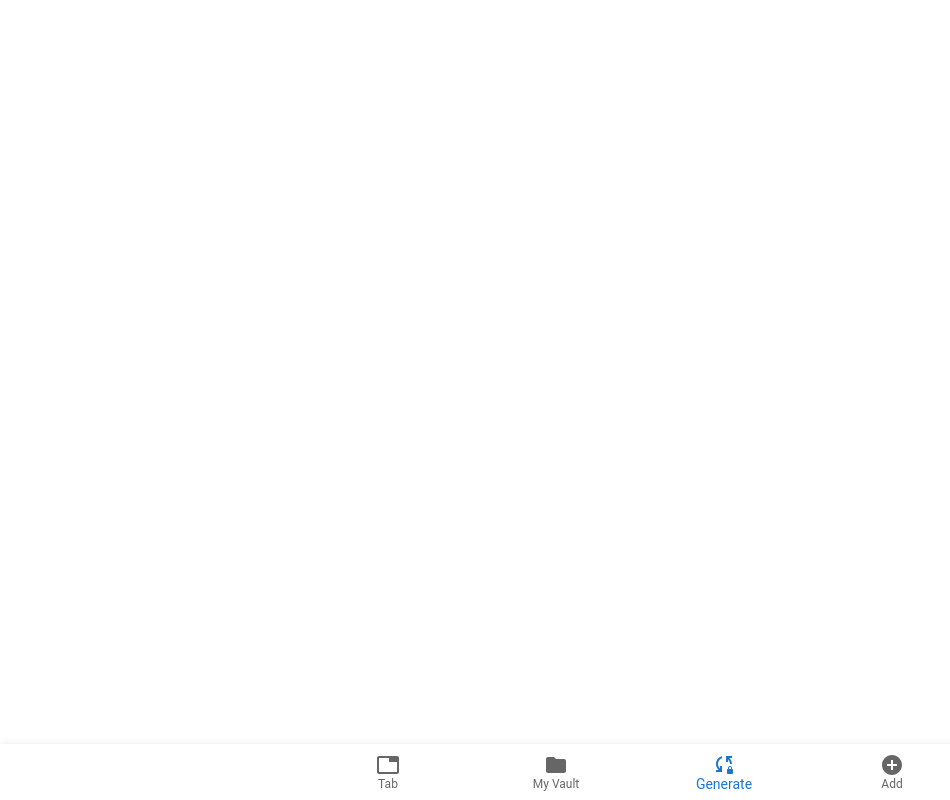
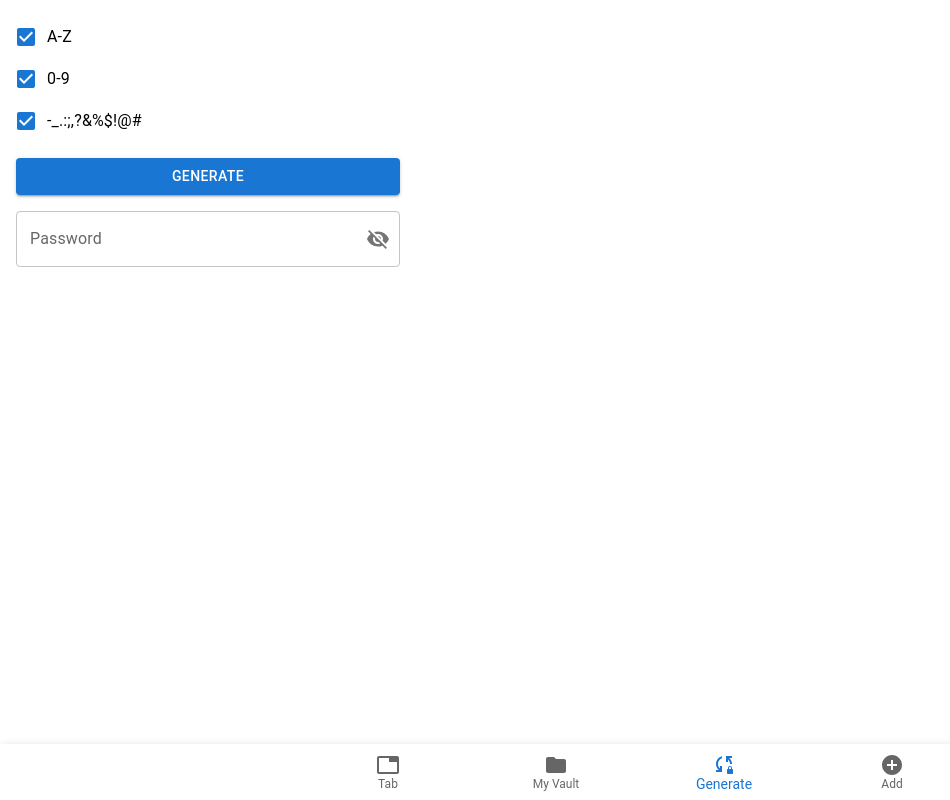
Before and after one commit to SEcube-Project/Browser-Password-Manager, a React app in the folder Chrome Extension/: page / in a window 1280 px wide. Both pictures are taken after a click on the button "Generate". Shown: the whole page, without its empty margins (0-950 px from the left). Built offline with nearby package versions, Linux system fonts and the light colour scheme; the HTML template or start-up script is replaced by a standard one.

Commit message:
Completed generate menu, add menu, my vault and tab. Some fix to improve readability still on going

```diff
--- a/Chrome Extension/src/popup/app.tsx
+++ b/Chrome Extension/src/popup/app.tsx
@@ -1,10 +1,15 @@
+import { Box } from "@mui/material";
 import React, { useEffect } from "react";
-import FixedBottomNavigation from "./components/fixed-bottom-navigation";
+import FixedBottomNavigation from "./components/main";
 
 const App: React.FC<{}> = () => {
-  return <div>
-    <FixedBottomNavigation />
-  </div>;
+  return (
+    <div>
+      <Box sx={{maxWidth: 400, maxHeight: 400}}>
+        <FixedBottomNavigation />
+      </Box>
+    </div>
+  );
 };
 
 export default App;
--- /dev/null
+++ b/Chrome Extension/src/popup/components/add-password.tsx
@@ -0,0 +1,126 @@
+import Visibility from "@mui/icons-material/Visibility";
+import VisibilityOff from "@mui/icons-material/VisibilityOff";
+import {
+  Box,
+  FormControl,
+  InputLabel,
+  OutlinedInput,
+  InputAdornment,
+  IconButton,
+  Button,
+  Stack,
+} from "@mui/material";
+import { VariantType, useSnackbar, SnackbarProvider } from "notistack";
+import React, { useState } from "react";
+import {
+  getStoredOptions,
+  LocalStorageOptions,
+  setStoredOptions,
+} from "../../utils/storage";
+
+export default function AddPasswordElement() {
+  const [username, setUsername] = useState("");
+  const [password, setPassword] = useState("");
+  const [url, setUrl] = useState("");
+  const [showPassword, setShowPassword] = useState(false);
+
+  const handleClickShowPassword = () => {
+    setShowPassword(!showPassword);
+  };
+
+  const handleMouseDownPassword = (
+    event: React.MouseEvent<HTMLButtonElement>
+  ) => {
+    event.preventDefault();
+  };
+
+  const handlePasswordChange = (event) => {
+    setPassword(event.target.value);
+  };
+
+  const handleUsernameChange = (event) => {
+    setUsername(event.target.value);
+  };
+
+  const handleUrlChange = (event) => {
+    setUrl(event.target.value);
+  };
+
+  return (
+    <Box
+      sx={{ display: "flex", flexWrap: "wrap", maxWidth: 400, maxHeight: 400 }}
+    >
+      <FormControl
+        sx={{ m: 1, width: "55ch", maxWidth: 400, maxHeight: 400 }}
+        variant="outlined"
+      >
+        <InputLabel htmlFor="outlined-adornment-password">Username</InputLabel>
+        <OutlinedInput
+          id="outlined-adornment-username"
+          value={username}
+          onChange={handleUsernameChange}
+          label="Username"
+        />
+      </FormControl>
+      <FormControl sx={{ m: 1, width: "55ch" }} variant="outlined">
+        <InputLabel htmlFor="outlined-adornment-password">Password</InputLabel>
+        <OutlinedInput
+          id="outlined-adornment-password"
+          type={showPassword ? "text" : "password"}
+          value={password}
+          onChange={handlePasswordChange}
+          endAdornment={
+            <InputAdornment position="end">
+              <IconButton
+                aria-label="toggle password visibility"
+                onClick={handleClickShowPassword}
+                onMouseDown={handleMouseDownPassword}
+                edge="end"
+              >
+                {showPassword ? <VisibilityOff /> : <Visibility />}
+              </IconButton>
+            </InputAdornment>
+          }
+          label="Password"
+        />
+      </FormControl>
+      <FormControl sx={{ m: 1, width: "55ch" }} variant="outlined">
+        <InputLabel htmlFor="outlined-adornment-password">URL</InputLabel>
+        <OutlinedInput
+          id="outlined-adornment-url"
+          value={username}
+          onChange={handleUrlChange}
+          label="URL"
+        />
+      </FormControl>
+      <FormControl sx={{ m: 1, width: "55ch" }} variant="outlined">
+        <IntegrationNotistack />
+      </FormControl>
+    </Box>
+  );
+}
+
+function MyApp() {
+  const { enqueueSnackbar } = useSnackbar();
+
+  const handleClickVariant = (variant: VariantType) => () => {
+    // TODO: Send the value of username, password and url to the backend
+    enqueueSnackbar("Password saved correctly", { variant });
+  };
+
+  return (
+    <React.Fragment>
+      <Button variant="contained" onClick={handleClickVariant("success")}>
+        Save
+      </Button>
+    </React.Fragment>
+  );
+}
+
+function IntegrationNotistack() {
+  return (
+    <SnackbarProvider maxSnack={3}>
+      <MyApp />
+    </SnackbarProvider>
+  );
+}
--- /dev/null
+++ b/Chrome Extension/src/popup/components/current-tab.tsx
@@ -0,0 +1,16 @@
+import { List, ListItem, ListItemText } from "@mui/material";
+import React from "react";
+
+export default function ListPasswordElements(props) {
+    return (
+      <List sx={{ width: 400, height: 400 }}>
+        {props.passwordData?.map(({ username, password, url }, index) => (
+          <ListItem button key={index + url} alignItems="flex-start">
+            <ListItemText primary={username} />
+            <ListItemText primary={password} />
+            <ListItemText primary={url} />
+          </ListItem>
+        ))}
+      </List>
+    );
+  }
--- /dev/null
+++ b/Chrome Extension/src/popup/components/generate-password.tsx
@@ -0,0 +1,100 @@
+import * as React from "react";
+import FormGroup from "@mui/material/FormGroup";
+import FormControlLabel from "@mui/material/FormControlLabel";
+import Checkbox from "@mui/material/Checkbox";
+import {
+  Box,
+  Button,
+  FormControl,
+  IconButton,
+  InputAdornment,
+  InputLabel,
+  OutlinedInput,
+} from "@mui/material";
+import { useSnackbar, VariantType, SnackbarProvider } from "notistack";
+import Visibility from "@mui/icons-material/Visibility";
+import VisibilityOff from "@mui/icons-material/VisibilityOff";
+import { useState } from "react";
+
+export default function GeneratePasswordElement() {
+  return <CheckboxLabels />;
+}
+
+function CheckboxLabels() {
+  const [showPassword, setShowPassword] = useState(true);
+  const [password, setPassword] = useState("");
+
+  const handleClickShowPassword = () => {
+    setShowPassword(!showPassword);
+  };
+
+  const handleMouseDownPassword = (
+    event: React.MouseEvent<HTMLButtonElement>
+  ) => {
+    event.preventDefault();
+  };
+
+  function MyApp() {
+    const handleClick = () => {
+      setPassword("ciao come stai");
+      // TODO: Send the parameters to generate the password to the backend
+    };
+
+    return (
+      <React.Fragment>
+        <Button variant="contained" onClick={handleClick}>
+          Generate
+        </Button>
+      </React.Fragment>
+    );
+  }
+
+  function IntegrationNotistack() {
+    return (
+      <SnackbarProvider maxSnack={3}>
+        <MyApp />
+      </SnackbarProvider>
+    );
+  }
+
+  return (
+    <Box
+      sx={{ display: "flex", flexWrap: "wrap", maxWidth: 400, maxHeight: 400 }}
+    >
+      <FormControl sx={{ m: 1, width: "55ch" }} variant="outlined">
+        <FormControlLabel control={<Checkbox defaultChecked />} label="A-Z" />
+        <FormControlLabel control={<Checkbox defaultChecked />} label="0-9" />
+        <FormControlLabel
+          control={<Checkbox defaultChecked />}
+          label="-_.:;,?&%$!@#"
+        />
+      </FormControl>
+      <FormControl sx={{ m: 1, width: "55ch" }} variant="outlined">
+        <IntegrationNotistack />
+      </FormControl>
+
+      <FormControl sx={{ m: 1, width: "55ch" }} variant="outlined">
+        <InputLabel htmlFor="outlined-adornment-password">Password</InputLabel>
+        <OutlinedInput
+          id="outlined-adornment-password"
+          type={showPassword ? "text" : "password"}
+          readOnly={true}
+          value={password}
+          endAdornment={
+            <InputAdornment position="end">
+              <IconButton
+                aria-label="toggle password visibility"
+                onClick={handleClickShowPassword}
+                onMouseDown={handleMouseDownPassword}
+                edge="end"
+              >
+                {showPassword ? <VisibilityOff /> : <Visibility />}
+              </IconButton>
+            </InputAdornment>
+          }
+          label="Password"
+        />
+      </FormControl>
+    </Box>
+  );
+}
--- a/Chrome Extension/src/popup/components/fixed-bottom-navigation.tsx
+++ b/Chrome Extension/src/popup/components/main.tsx
@@ -1,21 +1,27 @@
 import * as React from "react";
 import Box from "@mui/material/Box";
-import CssBaseline from "@mui/material/CssBaseline";
 import BottomNavigation from "@mui/material/BottomNavigation";
 import BottomNavigationAction from "@mui/material/BottomNavigationAction";
-import LockIcon from "@mui/icons-material/Lock";
 import AddCircleIcon from "@mui/icons-material/AddCircle";
 import SyncLockIcon from "@mui/icons-material/SyncLock";
 import FolderIcon from "@mui/icons-material/Folder";
 import TabIcon from "@mui/icons-material/Tab";
 import Paper from "@mui/material/Paper";
-import List from "@mui/material/List";
-import ListItem from "@mui/material/ListItem";
-import ListItemAvatar from "@mui/material/ListItemAvatar";
-import ListItemText from "@mui/material/ListItemText";
-import Avatar from "@mui/material/Avatar";
 import { fetchApi, PasswordElement } from "../../utils/api";
 import { useEffect, useState } from "react";
+import {
+  FormControl,
+  InputLabel,
+  OutlinedInput,
+  InputAdornment,
+  IconButton,
+  TextField,
+  Typography,
+} from "@mui/material";
+
+import ListPasswordElements from "./current-tab";
+import AddPasswordElement from "./add-password";
+import GeneratePasswordElement from "./generate-password";
 
 const DEBUG = true;
 
@@ -35,9 +41,11 @@ export default function FixedBottomNavigation() {
   }, []);
 
   return (
-    <Box sx={{ pb: 7, width: 500, height: 500 }}>
-      <CssBaseline />
-      <ListPasswordElements passwordData={passwordData} state={state} />
+    <Box sx={{ width: 400, height: 400 }}>
+      {state === 0 && <ListPasswordElements passwordData={passwordData} />}
+      {state === 1 && <ListPasswordElements passwordData={passwordData} />}
+      {state === 2 && <GeneratePasswordElement />}
+      {state === 3 && <AddPasswordElement />}
       <Paper
         sx={{ position: "fixed", bottom: 0, left: 0, right: 0 }}
         elevation={3}
@@ -58,20 +66,3 @@ export default function FixedBottomNavigation() {
     </Box>
   );
 }
-
-function ListPasswordElements(props) {
-  if (props.state === 0) {
-    return (
-      <List>
-        {props.passwordData?.map(({ username, password, url }, index) => (
-          <ListItem button key={index + url}>
-            <ListItemText primary={username} />
-            <ListItemText primary={password} />
-            <ListItemText primary={url} />
-          </ListItem>
-        ))}
-      </List>
-    );
-  }
-  return(null);
-}
--- a/Chrome Extension/src/static/password_debug.json
+++ b/Chrome Extension/src/static/password_debug.json
@@ -18,5 +18,110 @@
         "url": "http://www.linkedin.com",
         "username": "linkedin",
         "password": "linkedin"
+    },
+    {
+        "url": "http://www.twitter.com",
+        "username": "twitter",
+        "password": "twitter"
+    },
+    {
+        "url": "http://www.google.com",
+        "username": "google",
+        "password": "google"
+    },
+    {
+        "url": "http://www.linkedin.com",
+        "username": "linkedin",
+        "password": "linkedin"
+    },
+    {
+        "url": "http://www.twitter.com",
+        "username": "twitter",
+        "password": "twitter"
+    },
+    {
+        "url": "http://www.google.com",
+        "username": "google",
+        "password": "google"
+    },
+    {
+        "url": "http://www.linkedin.com",
+        "username": "linkedin",
+        "password": "linkedin"
+    },
+    {
+        "url": "http://www.twitter.com",
+        "username": "twitter",
+        "password": "twitter"
+    },
+    {
+        "url": "http://www.google.com",
+        "username": "google",
+        "password": "google"
+    },
+    {
+        "url": "http://www.linkedin.com",
+        "username": "linkedin",
+        "password": "linkedin"
+    },
+    {
+        "url": "http://www.twitter.com",
+        "username": "twitter",
+        "password": "twitter"
+    },
+    {
+        "url": "http://www.google.com",
+        "username": "google",
+        "password": "google"
+    },
+    {
+        "url": "http://www.linkedin.com",
+        "username": "linkedin",
+        "password": "linkedin"
+    },
+    {
+        "url": "http://www.twitter.com",
+        "username": "twitter",
+        "password": "twitter"
+    },
+    {
+        "url": "http://www.google.com",
+        "username": "google",
+        "password": "google"
+    },
+    {
+        "url": "http://www.linkedin.com",
+        "username": "linkedin",
+        "password": "linkedin"
+    },
+    {
+        "url": "http://www.twitter.com",
+        "username": "twitter",
+        "password": "twitter"
+    },
+    {
+        "url": "http://www.google.com",
+        "username": "google",
+        "password": "google"
+    },
+    {
+        "url": "http://www.linkedin.com",
+        "username": "linkedin",
+        "password": "linkedin"
+    },
+    {
+        "url": "http://www.twitter.com",
+        "username": "twitter",
+        "password": "twitter"
+    },
+    {
+        "url": "http://www.google.com",
+        "username": "google",
+        "password": "google"
+    },
+    {
+        "url": "http://www.linkedin.com",
+        "username": "linkedin",
+        "password": "linkedin"
     }
 ]
```
